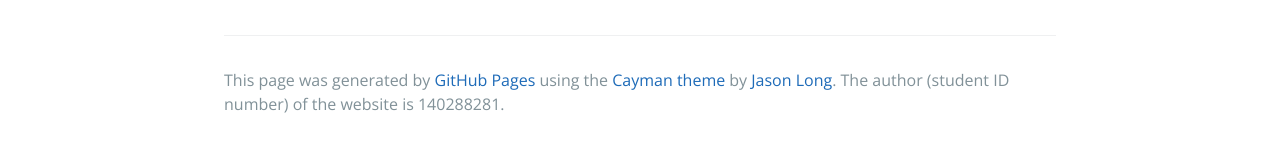
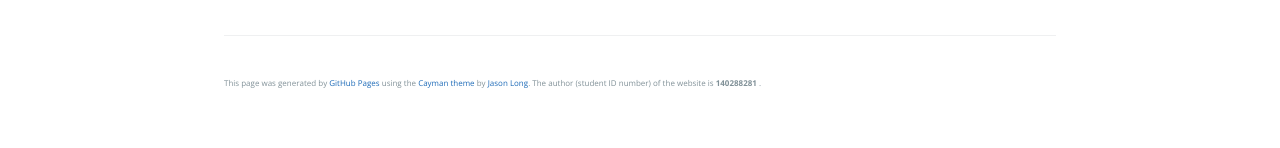
Before and after one commit to khanhdangxuan/khanhdangxuan.github.io, a plain HTML site: page index.html in a window 1280 px wide. Shown: the part 1433-1581 px from the top of the page. After the commit the page ends 1557 px from the top, so only its background shows below. Drawn offline with nearby package versions, Linux system fonts and the light colour scheme.

Commit message:
Update index.html

```diff
--- a/index.html
+++ b/index.html
@@ -57,7 +57,7 @@
 
       <footer class="site-footer">
 
-        <span class="site-footer-credits">This page was generated by <a href="https://pages.github.com">GitHub Pages</a> using the <a href="https://github.com/jasonlong/cayman-theme">Cayman theme</a> by <a href="https://twitter.com/jasonlong">Jason Long</a>. The author (student ID number) of the website is 140288281.</span>
+        <span class="site-footer-credits" style="font-size:50%;">This page was generated by <a href="https://pages.github.com">GitHub Pages</a> using the <a href="https://github.com/jasonlong/cayman-theme">Cayman theme</a> by <a href="https://twitter.com/jasonlong">Jason Long</a>. The author (student ID number) of the website is <strong>140288281 </strong>.</span>
       </footer>
 
     </section>
```
